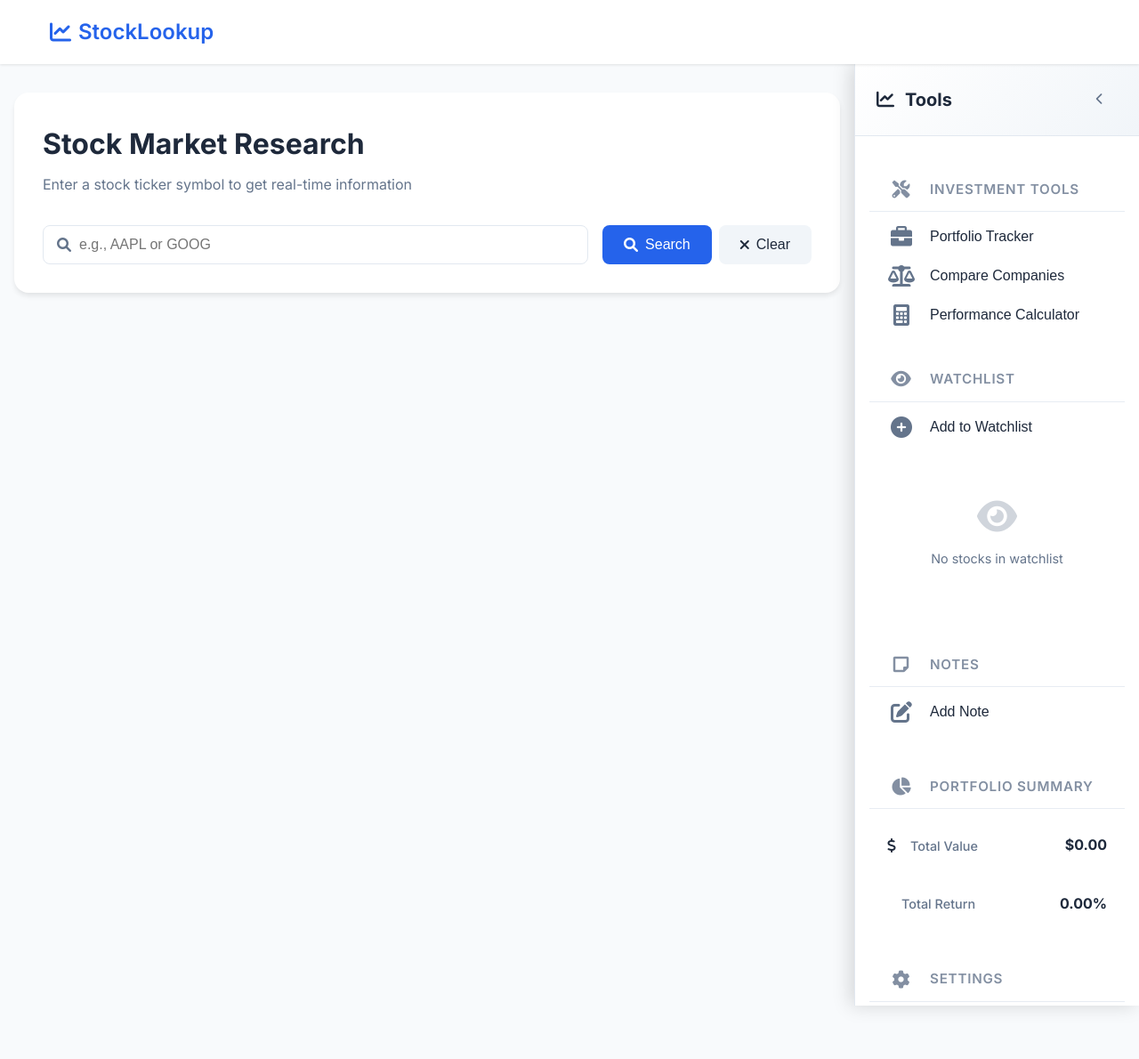
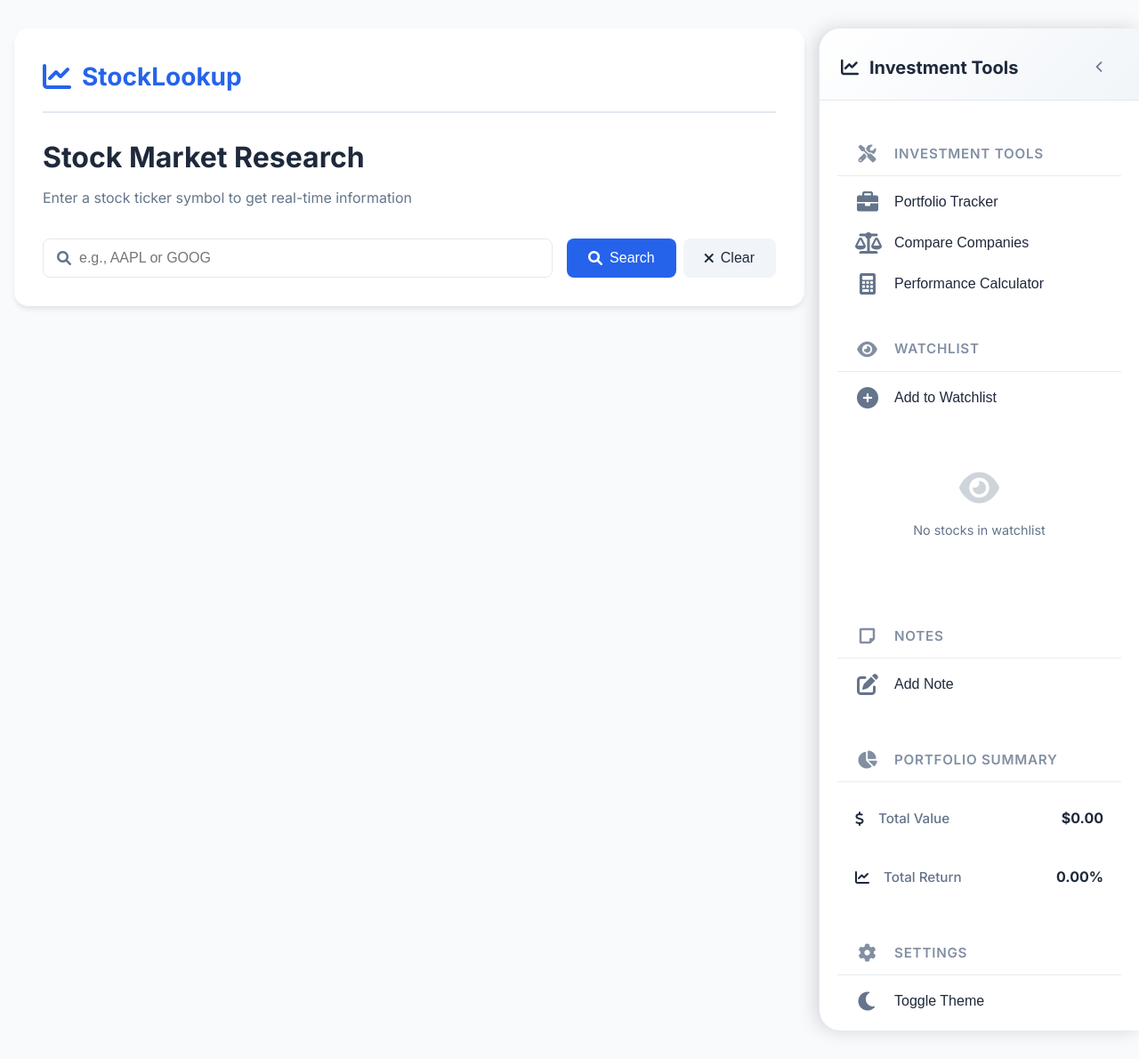
Before and after one commit to FortuneDayZ/Stock-Lookup, a Flask app: page / in a window 1280 px wide. Shown: the whole page at 89% size. Run offline with Flask 3, Linux system fonts and the light colour scheme; data comes from the database, SQL or seed files in the repository.

Commit message:
new header

```diff
--- a/static/script.js
+++ b/static/script.js
@@ -1108,7 +1108,7 @@ function renderNotesSection(ticker) {
       </div>
       <div class="note-content">${note.content}</div>
       <button class="delete-note" data-index="${index}" title="Delete note">
-        <i class="fas fa-trash"></i>
+        <i class="fas fa-trash-alt"></i>
       </button>
     </div>
   `).join('');
--- a/static/styles.css
+++ b/static/styles.css
@@ -39,66 +39,12 @@ body {
   transition: background-color 0.3s, color 0.3s;
   display: grid;
   grid-template-areas:
-    "header"
     "main";
   grid-template-columns: 1fr;
-  grid-template-rows: auto 1fr;
+  grid-template-rows: 1fr;
   min-height: 100vh;
   margin: 0;
   overflow-x: hidden;
-}
-
-/* Navigation */
-.navbar {
-  background-color: var(--card-background);
-  box-shadow: 0 1px 3px rgba(0, 0, 0, 0.1);
-  position: sticky;
-  top: 0;
-  z-index: 1000;
-  grid-area: header;
-}
-
-.nav-container {
-  max-width: 1200px;
-  margin: 0 auto;
-  padding: 1rem;
-  display: flex;
-  justify-content: space-between;
-  align-items: center;
-  height: 72px; /* Set explicit height for navbar */
-}
-
-.nav-brand {
-  display: flex;
-  align-items: center;
-  gap: 0.5rem;
-  font-size: 1.5rem;
-  font-weight: 600;
-  color: var(--primary-color);
-}
-
-.nav-links {
-  display: flex;
-  gap: 1.5rem;
-}
-
-.nav-links a {
-  color: var(--text-color);
-  text-decoration: none;
-  display: flex;
-  align-items: center;
-  gap: 0.5rem;
-  padding: 0.5rem;
-  border-radius: 0.375rem;
-  transition: background-color 0.2s;
-}
-
-.nav-links a:hover {
-  background-color: var(--hover-color);
-}
-
-.nav-links a.active {
-  color: var(--primary-color);
 }
 
 /* Main Content */
@@ -106,8 +52,19 @@ body {
   grid-area: main;
   padding: 2rem 1rem;
   overflow-y: auto;
-  margin-right: 320px;
+  margin-right: 360px; /* Updated to match new sidebar width */
   transition: margin-right 0.3s cubic-bezier(0.4, 0, 0.2, 1);
+}
+
+.main-content.sidebar-collapsed {
+  margin-right: 80px; /* Updated to match new collapsed width */
+}
+
+@media (max-width: 1024px) {
+  .main-content,
+  .main-content.sidebar-collapsed {
+    margin-right: 0;
+  }
 }
 
 .container {
@@ -121,6 +78,24 @@ body {
   padding: 2rem;
   box-shadow: 0 4px 6px -1px rgba(0, 0, 0, 0.1);
   margin-bottom: 2rem;
+}
+
+/* Nav Brand in Search Card */
+.search-card .nav-brand {
+  display: flex;
+  align-items: center;
+  gap: 0.75rem;
+  font-size: 1.75rem;
+  font-weight: 700;
+  color: var(--primary-color);
+  margin-bottom: 1.5rem;
+  padding-bottom: 1rem;
+  border-bottom: 2px solid var(--border-color);
+}
+
+.search-card .nav-brand i {
+  font-size: 2rem;
+  color: var(--primary-color);
 }
 
 .search-card h1 {
@@ -889,10 +864,10 @@ input[type="text"]:focus {
 /* Enhanced Right Sidebar - YouTube Style */
 .right-sidebar {
   position: fixed;
-  top: 72px; /* Start below navbar */
+  top: 2rem; /* Match the main content padding */
   right: 0;
-  width: 320px; /* Increased from 280px */
-  height: calc(100vh - 72px - 60px); /* Account for navbar and footer */
+  width: 360px; /* Increased from 280px */
+  height: calc(100vh - 4rem); /* Account for top and bottom padding */
   background: var(--card-background);
   border-left: 1px solid var(--border-color);
   backdrop-filter: blur(10px);
@@ -902,6 +877,7 @@ input[type="text"]:focus {
   flex-direction: column;
   z-index: 100;
   box-shadow: -4px 0 20px rgba(0, 0, 0, 0.15);
+  border-radius: 1.5rem 0 0 1.5rem; /* Rounded left corners */
 }
 
 [data-theme="dark"] .right-sidebar {
@@ -915,12 +891,13 @@ input[type="text"]:focus {
   display: flex;
   align-items: center;
   justify-content: space-between;
-  padding: 1.25rem 1.5rem; /* Increased padding */
+  padding: 1.5rem 1.5rem 1rem 1.5rem; /* Increased padding */
   border-bottom: 1px solid var(--border-color);
   background: linear-gradient(135deg, var(--card-background), var(--hover-color));
   position: sticky;
   top: 0;
   z-index: 10;
+  border-radius: 1.5rem 0 0 0; /* Rounded top-left corner */
 }
 
 [data-theme="dark"] .sidebar-header {
@@ -943,7 +920,7 @@ input[type="text"]:focus {
   color: var(--text-secondary);
   cursor: pointer;
   padding: 0.75rem; /* Increased padding */
-  border-radius: 0.5rem;
+  border-radius: 0.75rem; /* More rounded */
   transition: all 0.2s ease;
   display: flex;
   align-items: center;
@@ -965,7 +942,7 @@ input[type="text"]:focus {
 /* Sidebar Content */
 .sidebar-content {
   flex: 1;
-  padding: 1rem; /* Increased padding */
+  padding: 1rem 1.25rem; /* Increased padding */
   overflow-y: auto;
   display: flex;
   flex-direction: column;
@@ -978,7 +955,7 @@ input[type="text"]:focus {
   align-items: center;
   gap: 1rem; /* Increased gap */
   padding: 1rem 1.25rem; /* Increased padding */
-  border-radius: 0.75rem;
+  border-radius: 1rem; /* More rounded */
   color: var(--text-color);
   text-decoration: none;
   font-size: 1rem; /* Increased font size */
@@ -1003,7 +980,7 @@ input[type="text"]:focus {
   background: var(--hover-color);
   opacity: 0;
   transition: opacity 0.2s ease;
-  border-radius: 0.75rem;
+  border-radius: 1rem; /* More rounded */
 }
 
 [data-theme="dark"] .sidebar-nav-item::before {
@@ -1031,7 +1008,7 @@ input[type="text"]:focus {
 
 .sidebar-nav-item i {
   font-size: 1.5rem; /* Increased icon size */
-  width: 2rem; /* Increased width */
+  width: 1.75rem; /* Increased width */
   text-align: center;
   color: var(--text-secondary);
   transition: color 0.2s ease;
@@ -1072,7 +1049,7 @@ input[type="text"]:focus {
 
 .sidebar-section-header i {
   font-size: 1.25rem; /* Increased icon size */
-  width: 2rem; /* Increased width */
+  width: 1.75rem; /* Increased width */
   text-align: center;
 }
 
@@ -1288,7 +1265,7 @@ input[type="text"]:focus {
   padding: 1rem 1.25rem; /* Increased padding */
   background: transparent;
   border: none;
-  border-radius: 0.75rem;
+  border-radius: 1rem; /* More rounded */
   transition: all 0.2s cubic-bezier(0.4, 0, 0.2, 1);
   position: relative;
   overflow: hidden;
@@ -1307,7 +1284,7 @@ input[type="text"]:focus {
   background: var(--hover-color);
   opacity: 0;
   transition: opacity 0.2s ease;
-  border-radius: 0.75rem;
+  border-radius: 1rem; /* More rounded */
 }
 
 [data-theme="dark"] .summary-item::before {
@@ -1319,12 +1296,12 @@ input[type="text"]:focus {
 }
 
 .summary-item:hover {
-  transform: translateX(4px);
+  transform: translateX(6px); /* Increased movement */
 }
 
 .summary-item .label {
   color: var(--text-secondary);
-  font-size: 0.9rem; /* Increased font size */
+  font-size: 0.95rem; /* Increased font size */
   font-weight: 500;
   flex: 1;
 }
@@ -1413,7 +1390,7 @@ input[type="text"]:focus {
 
 .right-sidebar::-webkit-scrollbar-thumb {
   background: var(--border-color);
-  border-radius: 4px;
+  border-radius: 4px; /* More rounded */
 }
 
 .right-sidebar::-webkit-scrollbar-thumb:hover {
@@ -1524,23 +1501,6 @@ input[type="text"]:focus {
 .right-sidebar::before,
 .right-sidebar::after {
   display: none;
-}
-
-/* Update main content margin for sidebar */
-.main-content {
-  margin-right: 320px; /* Updated to match new sidebar width */
-  transition: margin-right 0.3s cubic-bezier(0.4, 0, 0.2, 1);
-}
-
-.main-content.sidebar-collapsed {
-  margin-right: 80px; /* Updated to match new collapsed width */
-}
-
-@media (max-width: 1024px) {
-  .main-content,
-  .main-content.sidebar-collapsed {
-    margin-right: 0;
-  }
 }
 
 /* Chart Sections */
--- a/templates/index.html
+++ b/templates/index.html
@@ -18,20 +18,14 @@
   <script src="https://cdn.jsdelivr.net/npm/chart.js"></script>
 </head>
 <body>
-  <!-- Navigation Bar -->
-  <nav class="navbar">
-    <div class="nav-container">
-      <div class="nav-brand">
-        <i class="fas fa-chart-line"></i>
-        <span>StockLookup</span>
-      </div>
-    </div>
-  </nav>
-
   <!-- Main Content -->
   <main class="main-content">
     <div class="container">
       <div class="search-card">
+        <div class="nav-brand">
+          <i class="fas fa-chart-line"></i>
+          <span>StockLookup</span>
+        </div>
         <h1>Stock Market Research</h1>
         <p class="subtitle">Enter a stock ticker symbol to get real-time information</p>
 
@@ -87,7 +81,7 @@
     <div class="sidebar-header">
       <div class="sidebar-title">
         <i class="fas fa-chart-line"></i>
-        <span>Tools</span>
+        <span>Investment Tools</span>
       </div>
       <button class="sidebar-toggle-btn" id="sidebarToggleBtn" title="Toggle Sidebar">
         <i class="fas fa-chevron-left"></i>
@@ -159,7 +153,7 @@
           <span class="value" id="totalPortfolioValue">$0.00</span>
         </div>
         <div class="summary-item">
-          <i class="fas fa-trending-up"></i>
+          <i class="fas fa-chart-line"></i>
           <span class="label">Total Return</span>
           <span class="value" id="totalPortfolioReturn">0.00%</span>
         </div>
```
Also changed, not shown: other parts of static/styles.css (+23 -23 lines).
